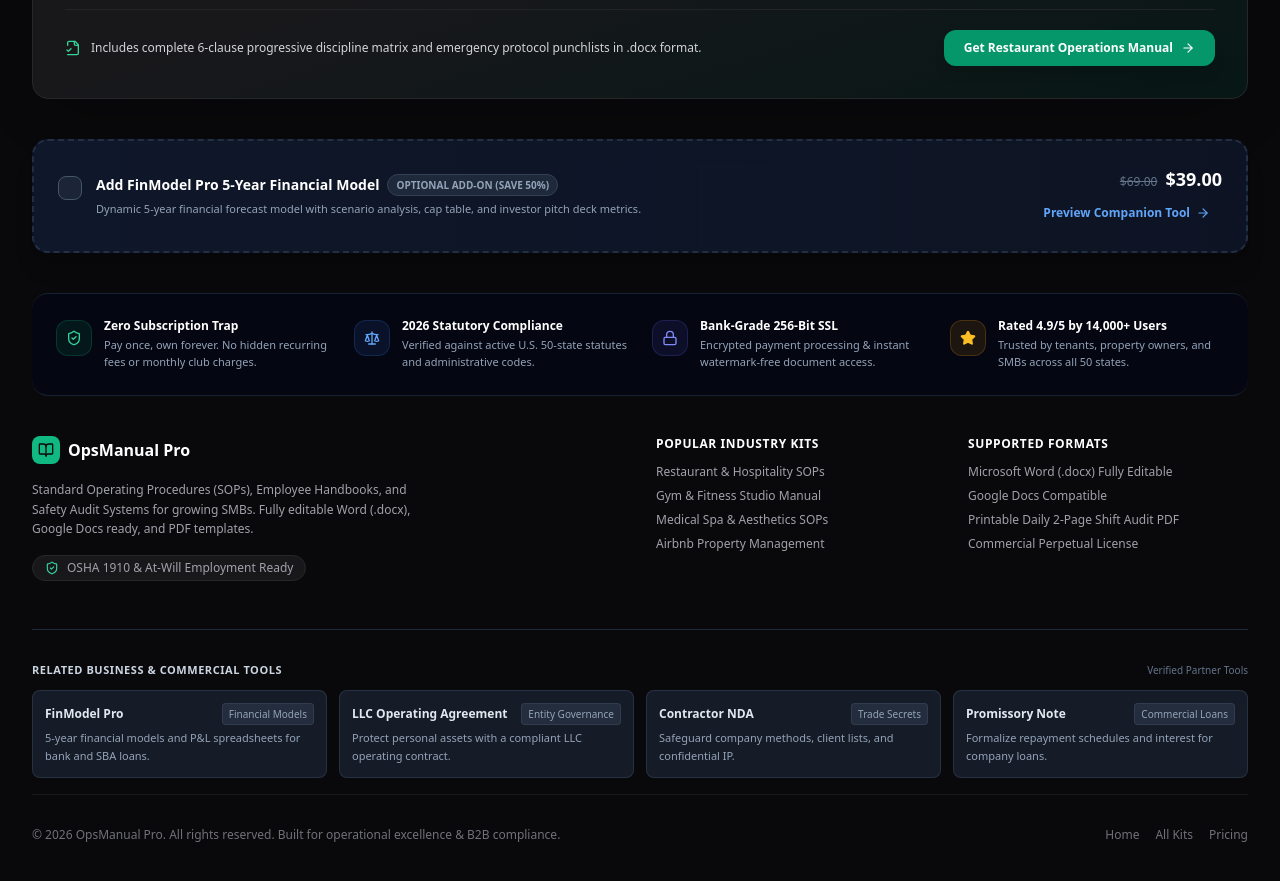
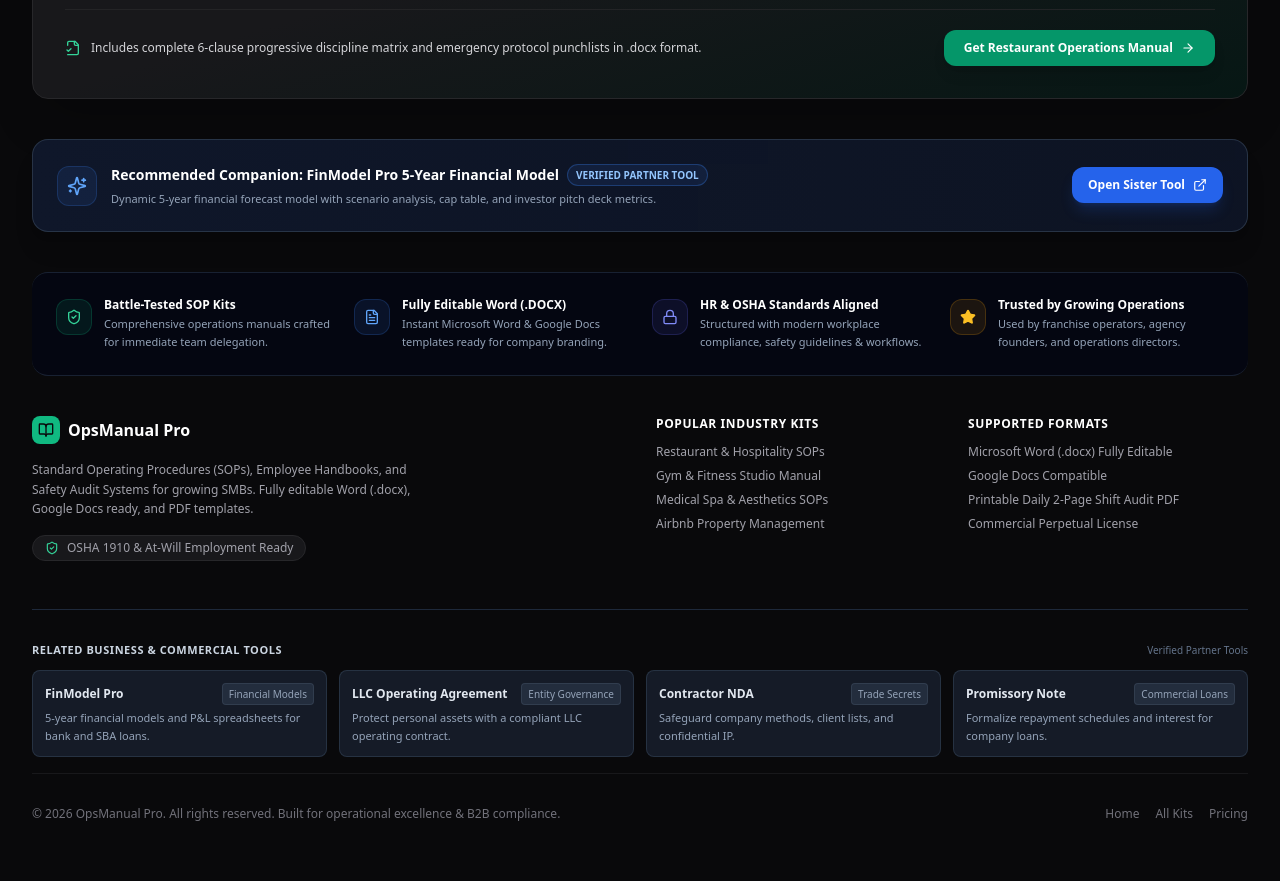
Before and after one commit to azizdogru/opsmanual-pro, a Next.js app: page / in a window 1280 px wide. Shown: the part 10840-11721 px from the top of the page. Built offline with nearby package versions, Linux system fonts and the light colour scheme.

Commit message:
fix: update footer sister cards, niche trust bars, and medspa build config

```diff
--- a/src/components/OrderBumpCard.tsx
+++ b/src/components/OrderBumpCard.tsx
@@ -1,83 +1,40 @@
 'use client';
 
-import React, { useState } from 'react';
-import { Check, ArrowRight } from 'lucide-react';
+import React from 'react';
+import { Sparkles, ExternalLink } from 'lucide-react';
 
 export function OrderBumpCard() {
-  const [selected, setSelected] = useState(false);
-
   return (
-    <div
-      className={`my-8 rounded-2xl border-2 transition-all duration-200 p-5 sm:p-6 text-xs text-slate-300 shadow-xl ${
-        selected
-          ? 'border-emerald-500/60 bg-gradient-to-r from-emerald-950/40 via-slate-900 to-blue-950/40 shadow-emerald-950/20'
-          : 'border-dashed border-slate-700/60 bg-gradient-to-r from-slate-900 via-slate-900/90 to-slate-900/80 hover:border-slate-600'
-      }`}
-    >
+    <div className="my-8 rounded-2xl border border-slate-700/70 bg-gradient-to-r from-slate-900 via-slate-900/90 to-slate-900/80 hover:border-blue-500/40 p-5 sm:p-6 text-xs text-slate-300 shadow-xl transition-all">
       <div className="flex flex-col sm:flex-row sm:items-center justify-between gap-4">
-        <div
-          className="flex items-start gap-3.5 cursor-pointer select-none"
-          onClick={() => setSelected(!selected)}
-        >
-          <button
-            type="button"
-            role="checkbox"
-            aria-checked={selected}
-            onClick={(e) => {
-              e.stopPropagation();
-              setSelected(!selected);
-            }}
-            className={`w-6 h-6 rounded-lg flex items-center justify-center shrink-0 transition-colors mt-0.5 border ${
-              selected
-                ? 'bg-emerald-600 border-emerald-500 text-white shadow-sm'
-                : 'bg-slate-800/80 border-slate-600 text-transparent hover:border-slate-500'
-            }`}
-          >
-            <Check className="w-4 h-4 stroke-[3]" />
-          </button>
+        <div className="flex items-start gap-3.5">
+          <div className="w-10 h-10 rounded-xl bg-blue-500/10 border border-blue-500/20 flex items-center justify-center text-blue-400 shrink-0 mt-0.5">
+            <Sparkles className="w-5 h-5" />
+          </div>
           <div>
             <div className="flex flex-wrap items-center gap-2 mb-1">
               <span className="font-extrabold text-white text-sm">
-                Add FinModel Pro 5-Year Financial Model
+                Recommended Companion: FinModel Pro 5-Year Financial Model
               </span>
-              <span
-                className={`px-2 py-0.5 rounded-full text-[10px] font-bold border transition ${
-                  selected
-                    ? 'bg-emerald-500/20 text-emerald-300 border-emerald-500/40'
-                    : 'bg-slate-800 text-slate-400 border-slate-700'
-                }`}
-              >
-                {selected ? '✓ ADD-ON SELECTED' : 'OPTIONAL ADD-ON (SAVE 50%)'}
+              <span className="px-2 py-0.5 rounded-full text-[10px] font-bold bg-blue-500/10 text-blue-300 border border-blue-500/30">
+                VERIFIED PARTNER TOOL
               </span>
             </div>
             <p className="text-slate-400 leading-relaxed text-[11px] max-w-xl">
               Dynamic 5-year financial forecast model with scenario analysis, cap table, and investor pitch deck metrics.
             </p>
-            {selected && (
-              <p className="text-emerald-400 text-[11px] font-medium flex items-center gap-1 mt-1.5 animate-fadeIn">
-                <span>✓ Companion document added to toolkit. Click the button to configure:</span>
-              </p>
-            )}
           </div>
         </div>
 
-        <div className="flex sm:flex-col items-center sm:items-end justify-between sm:justify-center shrink-0 border-t sm:border-t-0 border-slate-800 pt-3 sm:pt-0">
-          <div className="text-right">
-            <span className="text-slate-500 line-through text-xs mr-2">$69.00</span>
-            <span className="text-lg font-black text-white">$39.00</span>
-          </div>
+        <div className="shrink-0 pt-2 sm:pt-0">
           <a
             href="https://finmodel-pro.vercel.app"
             target="_blank"
             rel="noopener noreferrer"
-            className={`inline-flex items-center gap-1.5 font-semibold text-xs mt-1.5 transition rounded-lg px-3 py-1.5 ${
-              selected
-                ? 'bg-emerald-600 hover:bg-emerald-500 text-white shadow-sm'
-                : 'text-blue-400 hover:text-blue-300 hover:underline'
-            }`}
+            className="inline-flex items-center gap-2 rounded-xl bg-blue-600 hover:bg-blue-500 px-4 py-2.5 font-semibold text-xs text-white shadow-lg shadow-blue-600/20 hover:shadow-blue-500/30 transition-all active:scale-95"
           >
-            <span>{selected ? 'Open & Create Document' : 'Preview Companion Tool'}</span>
-            <ArrowRight className="w-3.5 h-3.5" />
+            <span>Open Sister Tool</span>
+            <ExternalLink className="w-3.5 h-3.5" />
           </a>
         </div>
       </div>
--- a/src/components/TrustBar.tsx
+++ b/src/components/TrustBar.tsx
@@ -1,5 +1,5 @@
 import React from 'react';
-import { ShieldCheck, Scale, Lock, Star } from 'lucide-react';
+import { ShieldCheck, FileText, Lock, Star } from 'lucide-react';
 
 export function TrustBar() {
   return (
@@ -10,18 +10,18 @@ export function TrustBar() {
             <ShieldCheck className="w-4 h-4" />
           </div>
           <div>
-            <p className="font-bold text-white text-xs">Zero Subscription Trap</p>
-            <p className="text-[11px] text-slate-400 leading-relaxed mt-0.5">Pay once, own forever. No hidden recurring fees or monthly club charges.</p>
+            <p className="font-bold text-white text-xs">Battle-Tested SOP Kits</p>
+            <p className="text-[11px] text-slate-400 leading-relaxed mt-0.5">Comprehensive operations manuals crafted for immediate team delegation.</p>
           </div>
         </div>
 
         <div className="flex items-start gap-3">
           <div className="w-9 h-9 rounded-xl bg-blue-500/10 border border-blue-500/20 flex items-center justify-center text-blue-400 shrink-0 mt-0.5">
-            <Scale className="w-4 h-4" />
+            <FileText className="w-4 h-4" />
           </div>
           <div>
-            <p className="font-bold text-white text-xs">2026 Statutory Compliance</p>
-            <p className="text-[11px] text-slate-400 leading-relaxed mt-0.5">Verified against active U.S. 50-state statutes and administrative codes.</p>
+            <p className="font-bold text-white text-xs">Fully Editable Word (.DOCX)</p>
+            <p className="text-[11px] text-slate-400 leading-relaxed mt-0.5">Instant Microsoft Word & Google Docs templates ready for company branding.</p>
           </div>
         </div>
 
@@ -30,8 +30,8 @@ export function TrustBar() {
             <Lock className="w-4 h-4" />
           </div>
           <div>
-            <p className="font-bold text-white text-xs">Bank-Grade 256-Bit SSL</p>
-            <p className="text-[11px] text-slate-400 leading-relaxed mt-0.5">Encrypted payment processing & instant watermark-free document access.</p>
+            <p className="font-bold text-white text-xs">HR & OSHA Standards Aligned</p>
+            <p className="text-[11px] text-slate-400 leading-relaxed mt-0.5">Structured with modern workplace compliance, safety guidelines & workflows.</p>
           </div>
         </div>
 
@@ -40,8 +40,8 @@ export function TrustBar() {
             <Star className="w-4 h-4 fill-amber-400 text-amber-400" />
           </div>
           <div>
-            <p className="font-bold text-white text-xs">Rated 4.9/5 by 14,000+ Users</p>
-            <p className="text-[11px] text-slate-400 leading-relaxed mt-0.5">Trusted by tenants, property owners, and SMBs across all 50 states.</p>
+            <p className="font-bold text-white text-xs">Trusted by Growing Operations</p>
+            <p className="text-[11px] text-slate-400 leading-relaxed mt-0.5">Used by franchise operators, agency founders, and operations directors.</p>
           </div>
         </div>
       </div>
```
